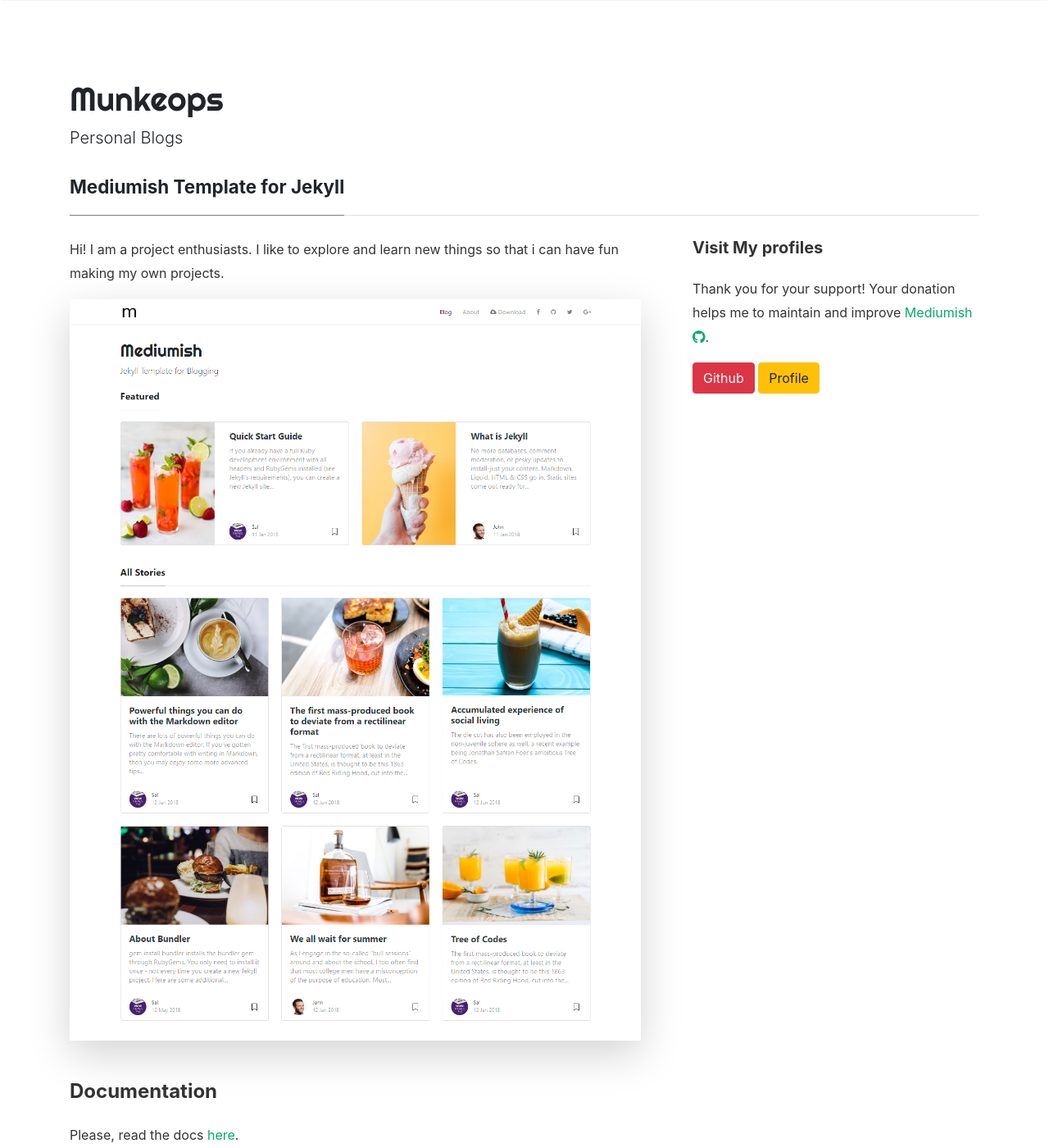
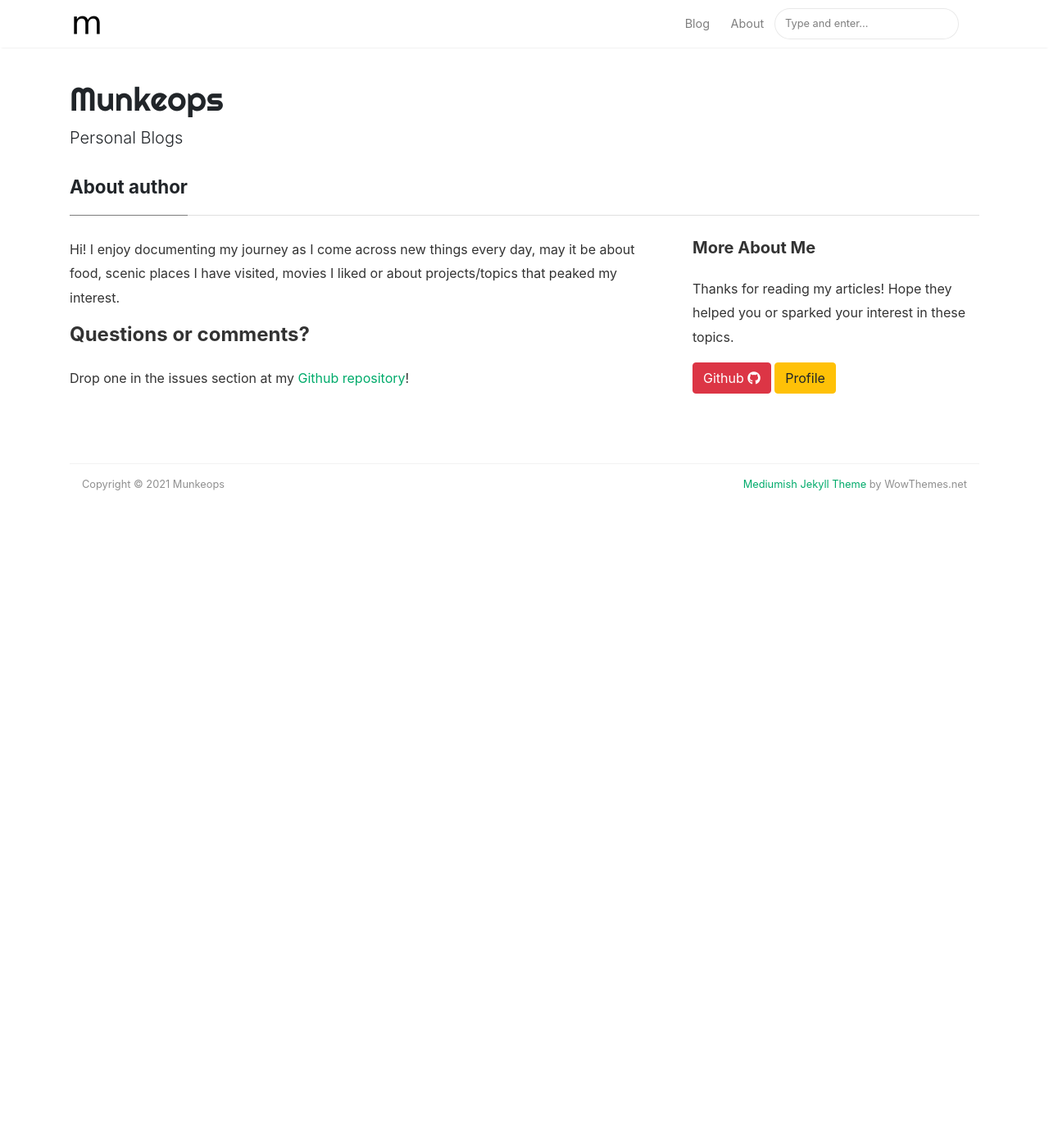
Before and after one commit to munkeops/Blogs, a Jekyll site: the page built from _pages/about.md, in a window 1280 px wide and 1400 px high. Shown: the whole window at 82% size. Built offline with Jekyll 4.4.1, drawn with Linux system fonts in a browser that asks for light colours; nearby versions of some CDN libraries; some of the changed text lies outside the part shown.

Commit message:
Update about.md

```diff
--- a/_pages/about.md
+++ b/_pages/about.md
@@ -1,6 +1,6 @@
 ---
 layout: page
-title: Mediumish Template for Jekyll
+title: About author
 permalink: /about
 comments: false
 ---
@@ -8,27 +8,24 @@ comments: false
 <div class="row justify-content-between">
 <div class="col-md-8 pr-5">
 
-<p>Hi! I am a project enthusiasts. I like to explore and learn new things so that i can have fun making my own projects.</p>
+<p>Hi! I enjoy documenting my journey as I come across new things every day, may it be about food, scenic places I have visited, movies I liked or about projects/topics that peaked my interest. </p>
 
-<p class="mb-5"><img class="shadow-lg" src="{{site.baseurl}}/assets/images/mediumish-jekyll-template.png" alt="jekyll template mediumish" /></p>
-<h4>Documentation</h4>
 
-<p>Please, read the docs <a href="https://bootstrapstarter.com/bootstrap-templates/template-mediumish-bootstrap-jekyll/">here</a>.</p>
 
-<h4>Questions or bug reports?</h4>
+<h4>Questions or comments?</h4>
 
-<p>Head over to our <a href="https://github.com/wowthemesnet/mediumish-theme-jekyll">Github repository</a>!</p>
+<p>Drop one in the issues section at my <a href="https://github.com/munkeops/Blogs">Github repository</a>!</p>
 
 </div>
 
 <div class="col-md-4">
 
 <div class="sticky-top sticky-top-80">
-<h5>Visit My profiles</h5>
+<h5>More About Me</h5>
 
-<p>Thank you for your support! Your donation helps me to maintain and improve <a target="_blank" href="https://munkeops.github.io">Mediumish <i class="fab fa-github"></i></a>.</p>
+<p>Thanks for reading my articles! Hope they helped you or sparked your interest in these topics.</p>
 
-<a target="_blank" href="https://github.com/munkeops" class="btn btn-danger">Github</a> <a target="_blank" href="https://munkeops.github.io" class="btn btn-warning">Profile</a>
+<a target="_blank" href="https://github.com/munkeops" class="btn btn-danger">Github <i class="fab fa-github"></i></a> <a target="_blank" href="https://munkeops.github.io" class="btn btn-warning">Profile</a>
 
 </div>
 </div>
```
